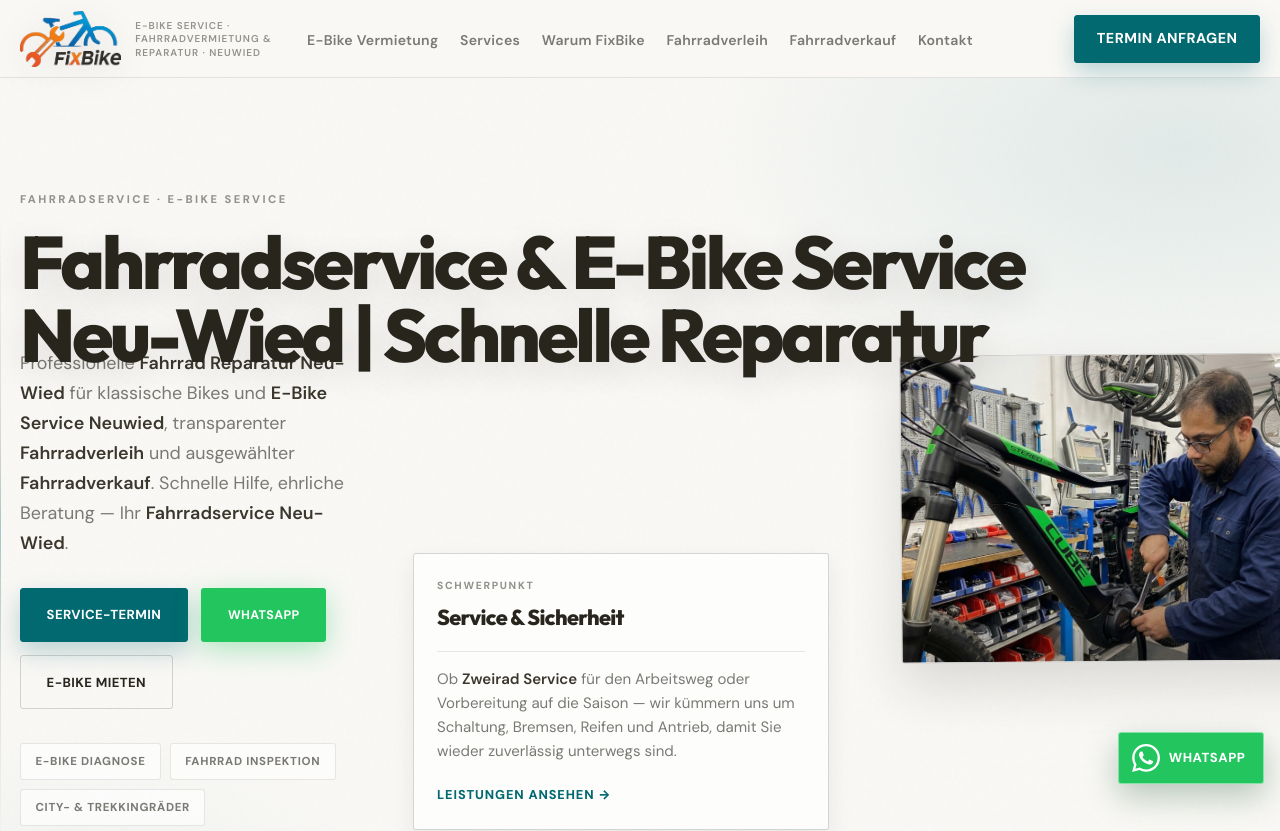
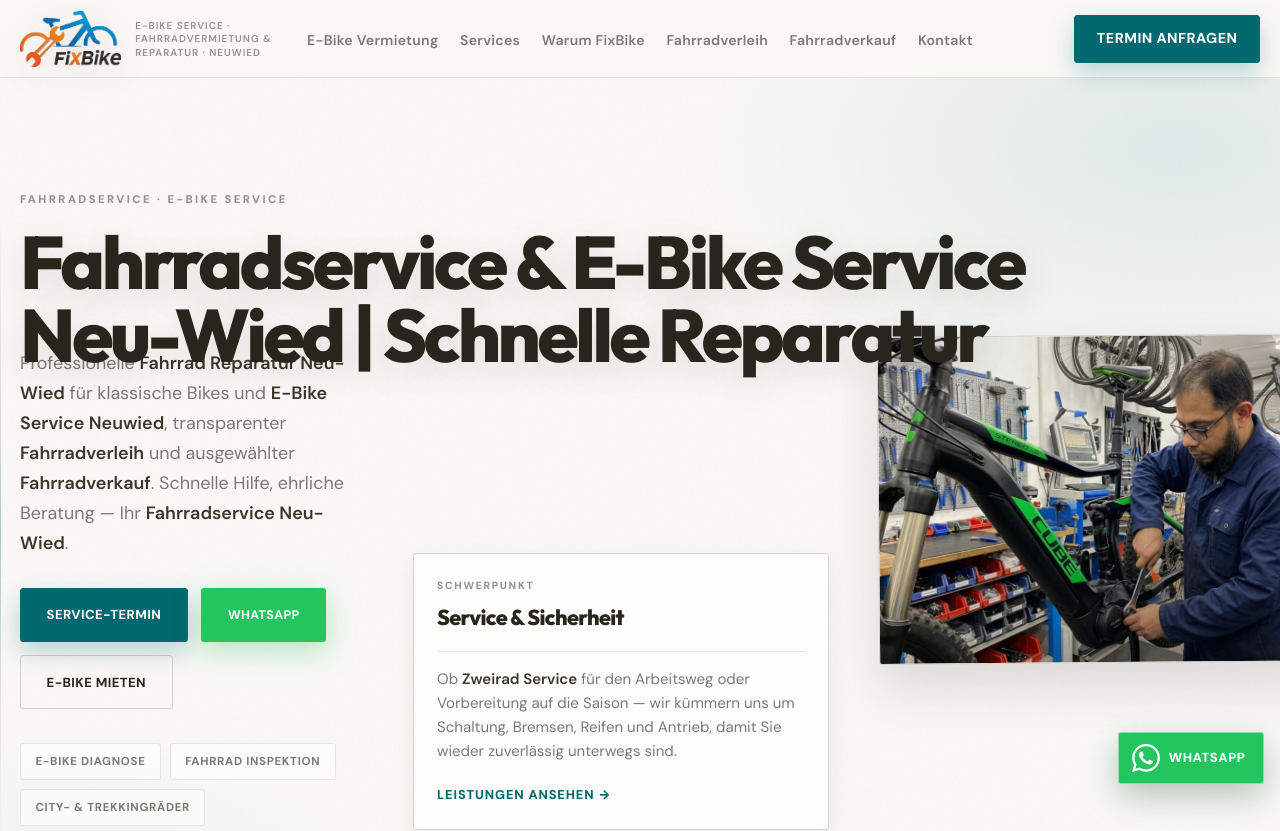
Before and after one commit to ilmbudsapp/fixbike.online, a React (Vite) app: page / in a window 1280 px wide. Shown: the top 831 px of the page. Built offline with nearby package versions, Linux system fonts and the light colour scheme.

Commit message:
Slightly increase desktop hero image size while preserving clear separation from the headline.
Made-with: Cursor

```diff
--- a/src/App.css
+++ b/src/App.css
@@ -794,13 +794,13 @@ strong {
 @media (min-width: 900px) {
   .hero__photo-wrap {
     transform: translateX(14%) translateY(3%) rotate(-0.3deg);
-    max-width: 66%;
+    max-width: 70%;
     margin-left: auto;
   }
 
   .hero--asymmetric .hero__photo-wrap {
     transform: translateX(22%) translateY(5.5%) rotate(-0.45deg);
-    max-width: 62%;
+    max-width: 66%;
   }
 }
 
```
